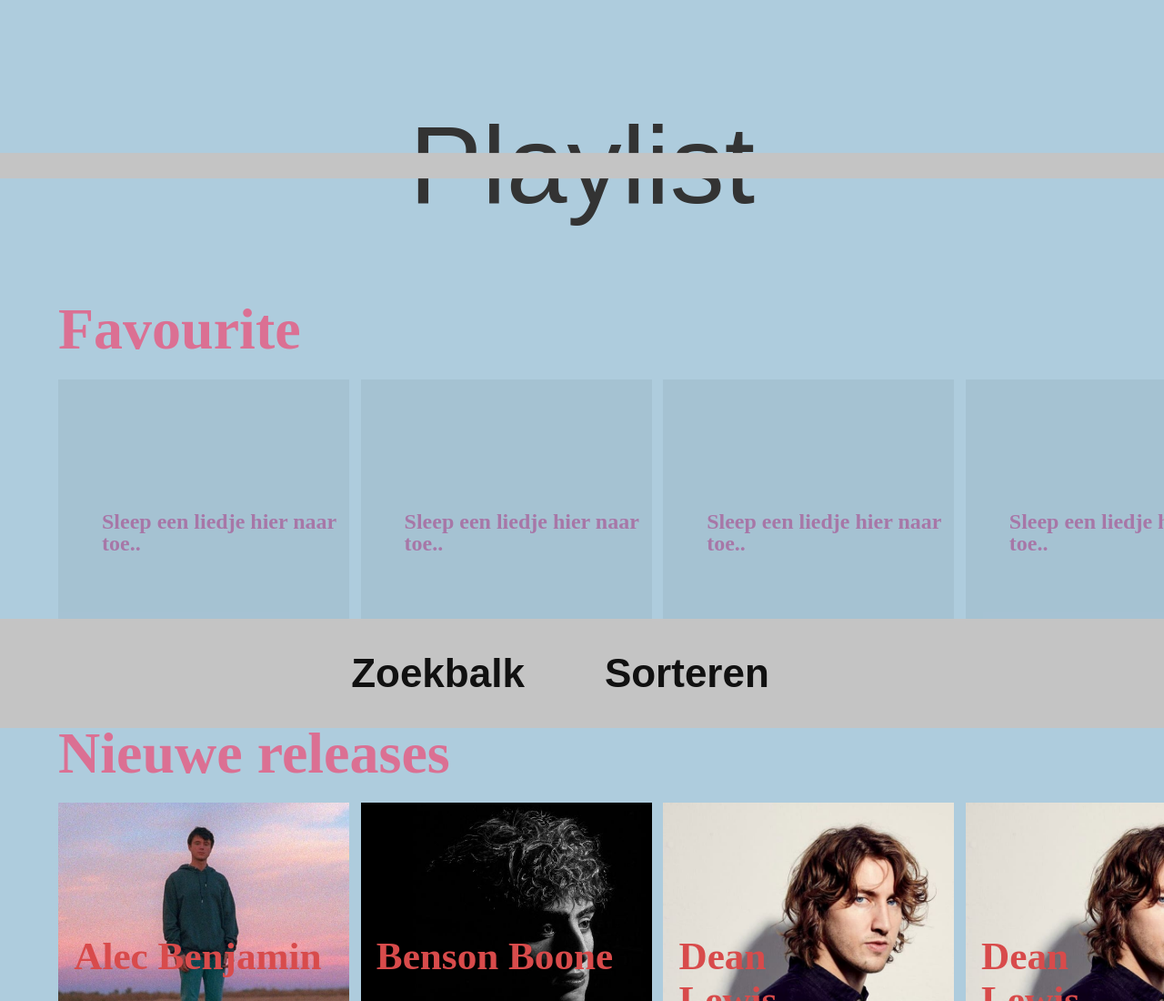
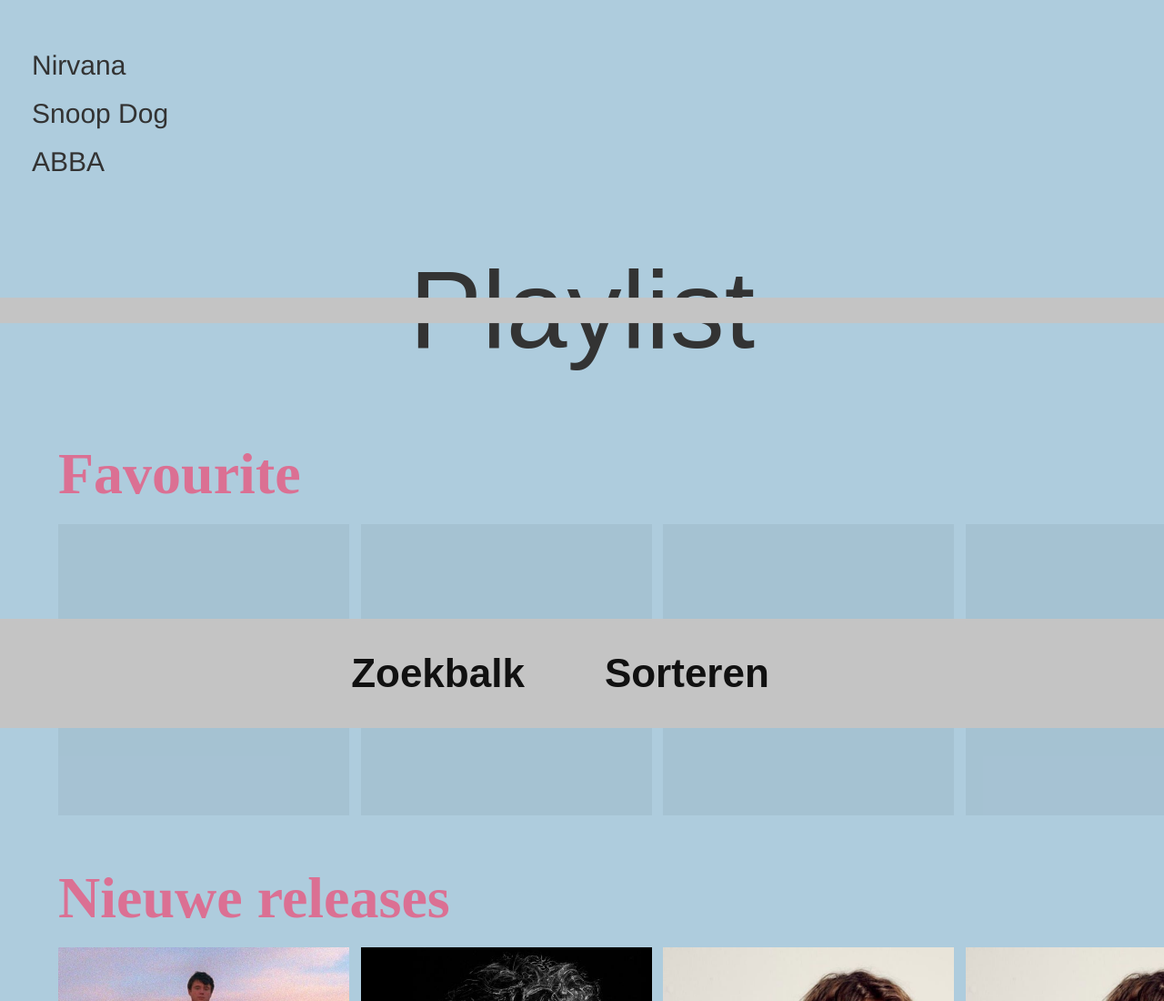
Before and after one commit to Gkwako/FvD, a plain HTML site: page opdracht2/index.html in a window 1280 px wide. Shown: the top 1100 px of the page at 91% size. Drawn offline with nearby package versions, Linux system fonts and the light colour scheme; no server answers.

Commit message:
html ul's

```diff
--- a/opdracht2/index.html
+++ b/opdracht2/index.html
@@ -19,6 +19,15 @@
 </head>
 
 <body>
+	<h2>Nirvana</h2>
+	<ul class="nirvana"></ul>
+
+	<h2>Snoop Dog</h2>
+	<ul class="snoop-dog"></ul>
+
+	<h2>ABBA</h2>
+	<ul class="abba"></ul>
+
 	<header>
 		<span>
 			<h1>Playlist</h1>
--- a/opdracht2/scripts/script.js
+++ b/opdracht2/scripts/script.js
@@ -109,7 +109,6 @@ function getVideos(artist) {
 			// sla de lijst met video-data op
 			let allVideos = data.mvids;
 
-      console.log(allVideos);
 			// dan elke video uit de lijst een voor een toevoegen
 			allVideos.forEach( video => {
 
```
